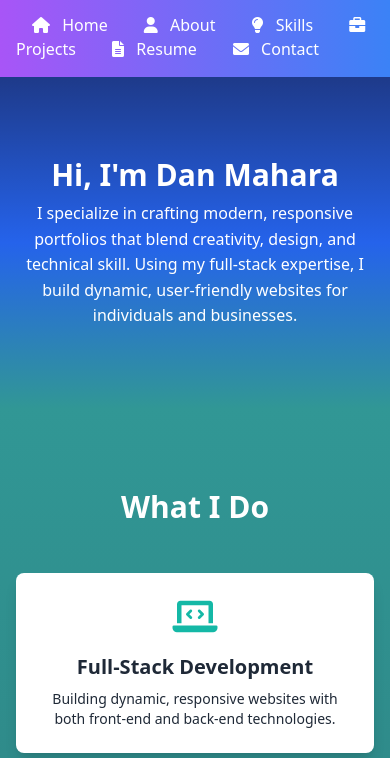
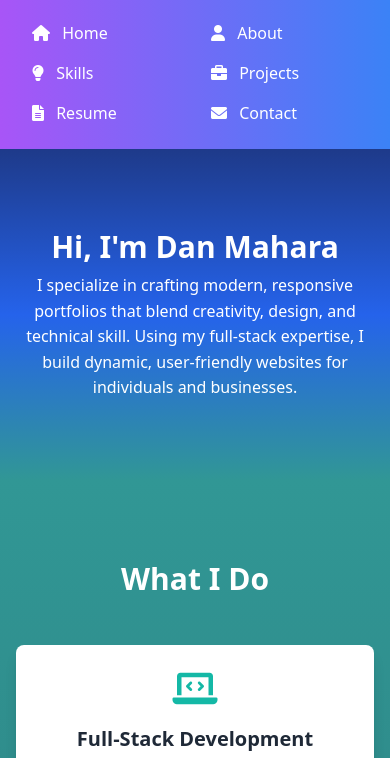
Before and after one commit to danmahara/my-portfolio, a website: page index.html in a window 390 px wide. Both pictures are taken after a click on the button 350 px from the left and 40 px from the top of the page. Shown: the part 67-825 px from the top of the page. Drawn offline with nearby package versions, Linux system fonts and the light colour scheme.

Commit message:
fix nav links for smaller device with 2 col

```diff
--- a/index.html
+++ b/index.html
@@ -62,7 +62,7 @@
             </button>
         </div>
 
-        <div id="menu" class="w-full sm:w-auto hidden sm:flex flex-col sm:flex-row mt-4 sm:mt-0">
+        <div id="menu" class="w-full grid grid-cols-2 sm:w-auto hidden sm:flex flex-col sm:flex-row mt-4 sm:mt-0">
             <a href="/" class="hover:text-blue-300 px-4 py-2"><i class="fas fa-home mr-2"></i> Home</a>
             <a href="#about" class="hover:text-blue-300 px-4 py-2"><i class="fas fa-user mr-2"></i> About</a>
             <a href="#skills" class="hover:text-blue-300 px-4 py-2"><i class="fas fa-lightbulb mr-2"></i> Skills</a>
```
